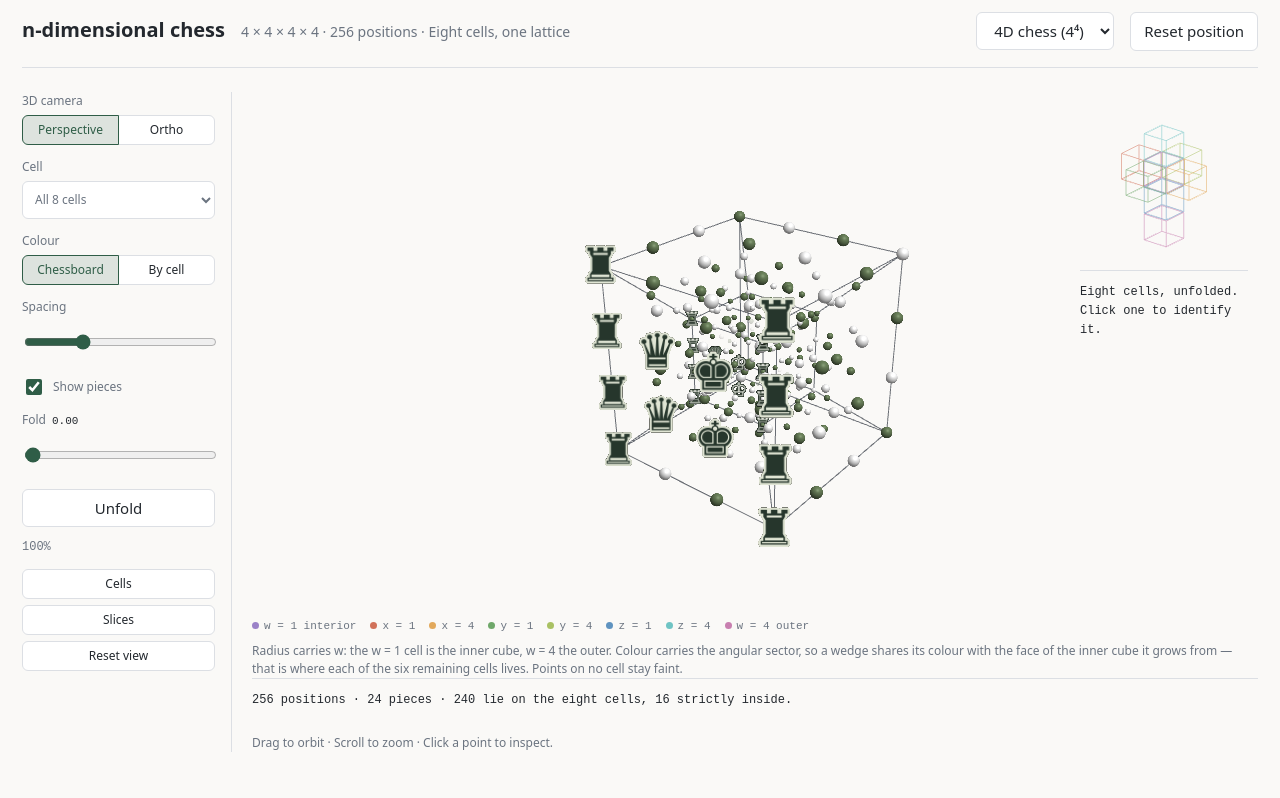
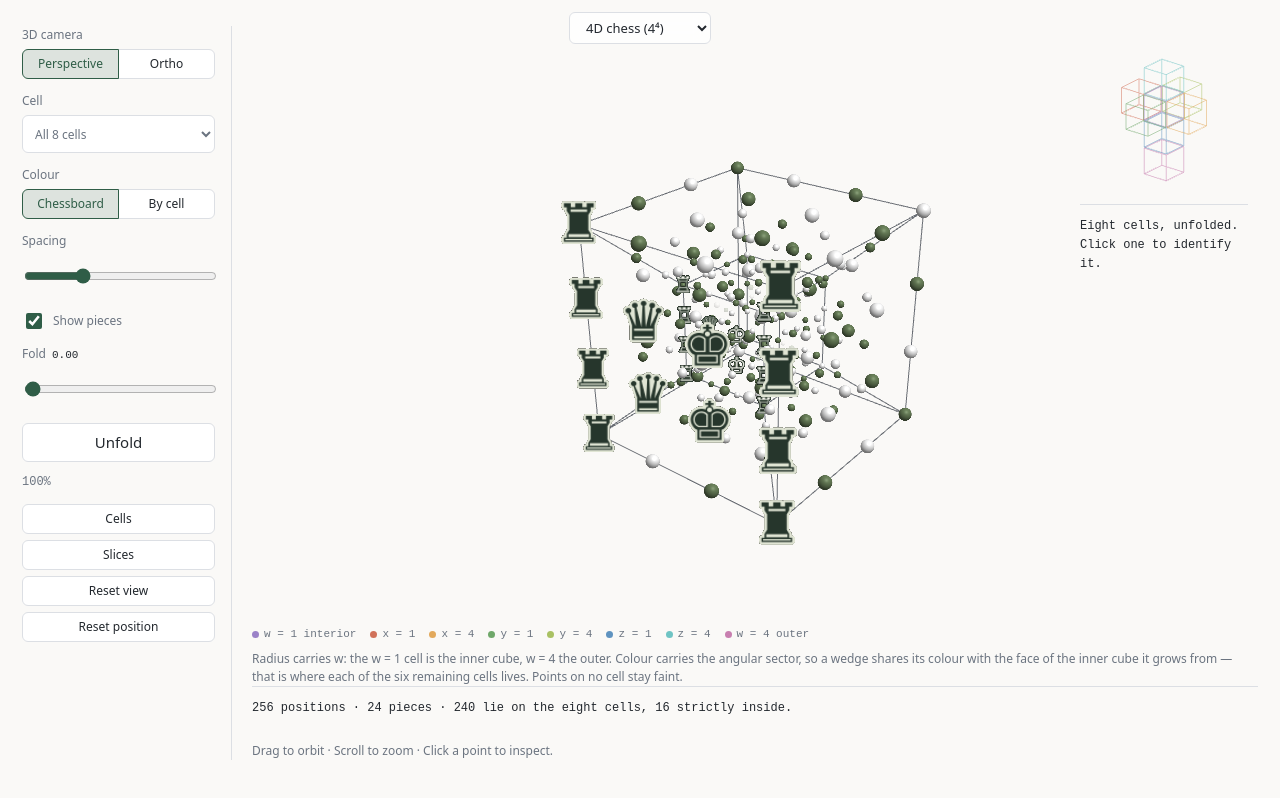
Before and after one commit to lukajk1/4D-chess, a website: page index.html in a window 1280 px wide. Drawn offline with Linux system fonts and the light colour scheme.

Commit message:
remove header

```diff
--- a/index.html
+++ b/index.html
@@ -8,13 +8,13 @@
 </head>
 <body>
 <main>
-  <header>
-    <h1>n-dimensional chess</h1>
-    <p id="blurb"></p>
-    <span class="spacer"></span>
-    <select id="variant" aria-label="Variant"></select>
-    <button id="reset">New game</button>
-  </header>
+  <!-- No page chrome: these live here only until app.js moves them into
+       whichever control surface the current variant uses, so the view gets
+       the full window height. -->
+  <!-- The picker floats over the scene, centred, with no bar behind it. -->
+  <div id="variant-dock"><select id="variant" aria-label="Variant"></select></div>
+  <!-- Reset waits here until app.js docks it in the current control surface. -->
+  <div id="stash" hidden><button id="reset">New game</button></div>
 
   <div class="layout">
     <section>
--- a/src/ui/app.js
+++ b/src/ui/app.js
@@ -17,7 +17,6 @@ const els = {
   copy: document.querySelector('#copy'),
   undo: document.querySelector('#undo'),
   reset: document.querySelector('#reset'),
-  blurb: document.querySelector('#blurb'),
   promotion: document.querySelector('#promotion'),
   promotionChoices: document.querySelector('#promotion-choices'),
 };
@@ -135,6 +134,8 @@ function refreshExplorer(pos) {
     const resetView = heading?.querySelector('.reset-camera');
     heading?.remove();
     if (resetView) toolbar.append(resetView);
+    // The header is only the variant picker now, so reset joins the controls.
+    toolbar.append(els.reset);
     if (controls) {
       controls.append(toolbar);
       controlsPanel.append(controls);
@@ -160,7 +161,6 @@ function refreshExplorer(pos) {
   }
   explorer.update(state.selected);
   els.status.textContent = `${pos.dims}D position explorer`;
-  els.blurb.textContent = VARIANTS[state.variantId].blurb;
   els.reset.textContent = 'Reset position';
   els.fen.value = toFen(pos);
 }
@@ -221,8 +221,9 @@ function refresh() {
   }
 
   els.fen.value = toFen(pos);
-  els.blurb.textContent = VARIANTS[state.variantId].blurb;
   els.undo.disabled = state.history.length === 0;
+  // 1D and 2D have no left control column, so reset sits beside undo.
+  els.undo.parentElement.append(els.reset);
   renderHistory();
 }
 
--- a/src/ui/styles.css
+++ b/src/ui/styles.css
@@ -89,19 +89,6 @@ main {
   padding: 28px 24px 60px;
 }
 
-header {
-  display: flex;
-  align-items: baseline;
-  gap: 16px;
-  flex-wrap: wrap;
-  border-bottom: 1px solid var(--line);
-  padding-bottom: 16px;
-  margin-bottom: 24px;
-}
-
-h1 { font-size: 20px; margin: 0; }
-#blurb { color: var(--muted); font-size: 14px; margin: 0; }
-header .spacer { margin-left: auto; }
 
 button, select, input {
   font: inherit;
@@ -528,3 +515,45 @@ body:not(.inspection) #board-area { flex: 1; min-height: 0; display: flex; align
 }
 .play-board:not(.line) .board { width: 100%; height: auto; aspect-ratio: 1; flex: none; max-width: none; }
 .play-board.line { width: 100%; max-width: 1000px; }
+
+/* The header is now just the variant picker, so it takes a single short row
+   and the views reclaim the height the title and blurb were holding. */
+.explorer-shell { height: calc(100vh - 108px); }
+body:not(.inspection) .layout { height: calc(100vh - 86px); }
+.play-board { width: min(100%, calc(100vh - 168px)); }
+
+/* No header at all: the views take the full window height. */
+.explorer-shell { height: calc(100vh - 52px); }
+body:not(.inspection) .layout { height: calc(100vh - 46px); }
+.play-board { width: min(100%, calc(100vh - 128px)); }
+
+/* The variant picker floats centred over the scene, with no bar behind it.
+   Only the control itself takes pointer events, so the rest of that strip
+   stays draggable for orbiting. */
+#variant-dock {
+  position: fixed;
+  top: 12px;
+  left: 0;
+  right: 0;
+  z-index: 20;
+  display: flex;
+  justify-content: center;
+  pointer-events: none;
+}
+#variant-dock select {
+  pointer-events: auto;
+  min-height: 32px;
+  padding: 5px 30px 5px 12px;
+  font-size: 13px;
+  background-color: color-mix(in srgb, var(--panel) 78%, transparent);
+  backdrop-filter: blur(8px);
+}
+/* Keep the top of each view clear of the floating picker. */
+.explorer-shell { height: calc(100vh - 66px); margin-top: 14px; }
+body:not(.inspection) .layout { height: calc(100vh - 60px); margin-top: 14px; }
+.play-board { width: min(100%, calc(100vh - 142px)); }
+
+/* Play variants still carried the original page padding (28px top, 60px
+   bottom), which pushed the layout 42px past the viewport and produced a
+   scrollbar -- which in turn knocked the centred picker off by half its width. */
+body:not(.inspection) main { padding: 12px 22px 22px; }
```
